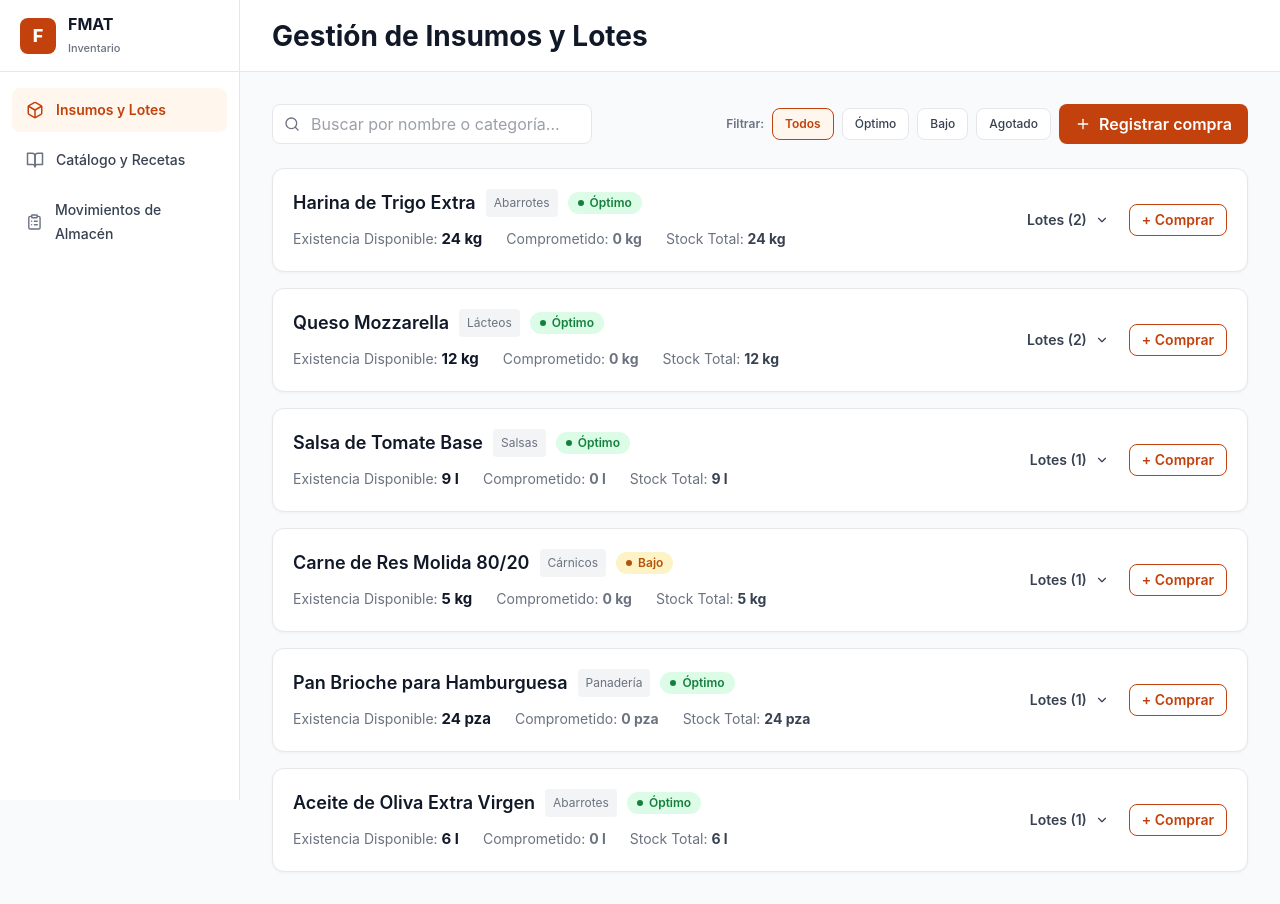
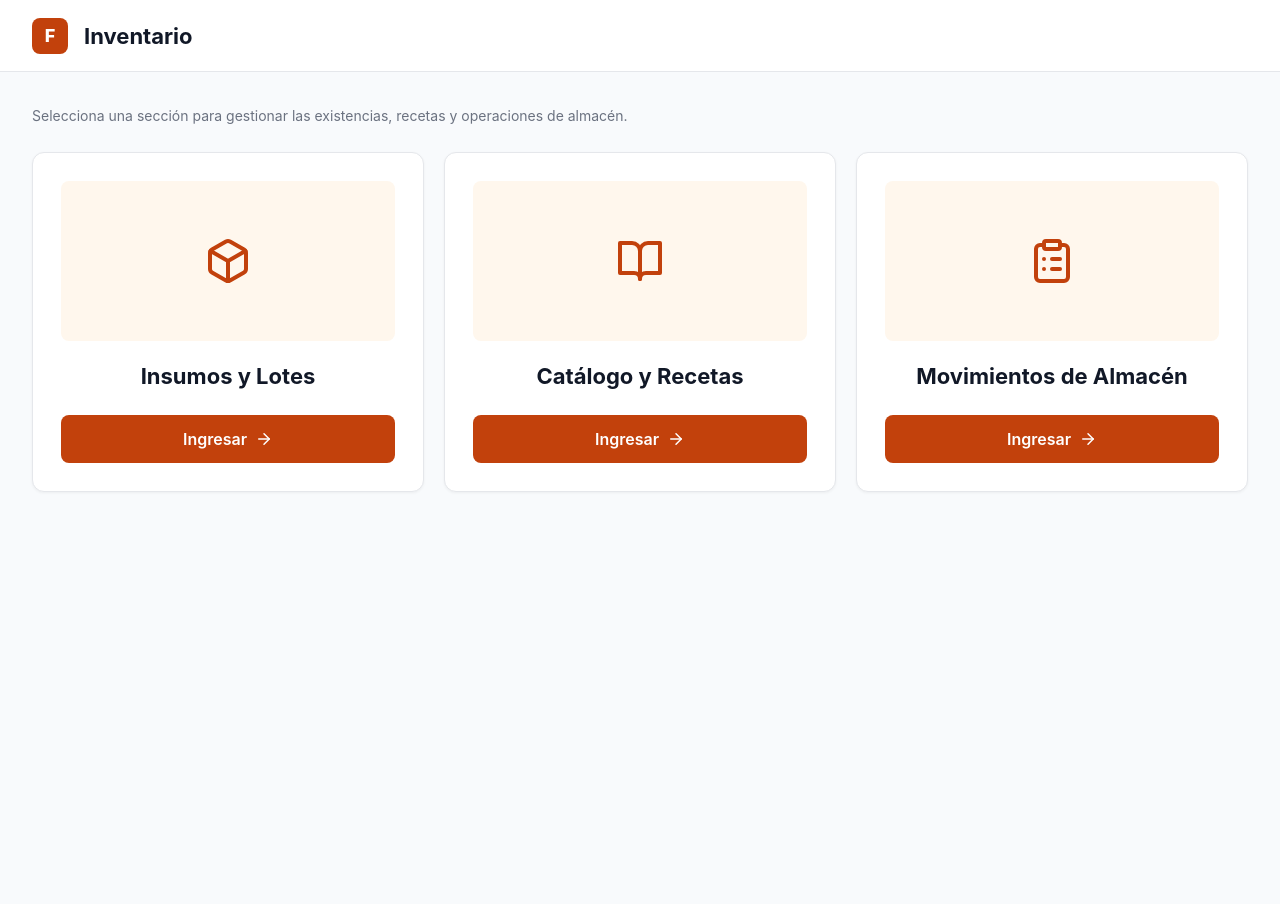
Before and after one commit to FMAT-Restaurant/Inventory-Frontend, a React (Vite) app: page / in a window 1280 px wide. After the commit the page ends 800 px from the top, so only its background shows below. Built offline with nearby package versions, Linux system fonts and the light colour scheme.

Commit message:
fix: implementar menu inicial, eliminando el sidebar

```diff
--- a/src/App.tsx
+++ b/src/App.tsx
@@ -1,14 +1,16 @@
 import { useState } from 'react';
 import { InventoryProvider } from './context/InventoryContext.jsx';
 import { Shell } from './components/layout/Shell.jsx';
+import { MainMenu } from './pages/MainMenu.jsx';
 import { InsumosPage } from './pages/InsumosPage.jsx';
 import { RecetasPage } from './pages/RecetasPage.jsx';
 import { MovimientosPage } from './pages/MovimientosPage.jsx';
 
 function MainApp() {
-  const [activeTab, setActiveTab] = useState('insumos');
+  const [activeTab, setActiveTab] = useState<'menu' | 'insumos' | 'recetas' | 'movimientos'>('menu');
 
   const pageTitles: Record<string, string> = {
+    menu: 'Inventario',
     insumos: 'Gestión de Insumos y Lotes',
     recetas: 'Catálogo de Recetas y Disponibilidad',
     movimientos: 'Movimientos de Almacén'
@@ -16,6 +18,8 @@ function MainApp() {
 
   const renderContent = () => {
     switch (activeTab) {
+      case 'menu':
+        return <MainMenu onSelectModule={(tab: 'insumos' | 'recetas' | 'movimientos') => setActiveTab(tab)} />;
       case 'insumos':
         return <InsumosPage />;
       case 'recetas':
@@ -29,10 +33,7 @@ function MainApp() {
 
   return (
     <Shell
-      activeTab={activeTab}
-      onTabChange={(tab: string) => {
-        setActiveTab(tab);
-      }}
+      onBackToMenu={activeTab !== 'menu' ? () => setActiveTab('menu') : undefined}
       pageTitle={pageTitles[activeTab] || 'Inventario'}
     >
       {renderContent()}
--- a/src/components/layout/Shell.jsx
+++ b/src/components/layout/Shell.jsx
@@ -1,34 +1,36 @@
 import { useInventory } from '../../context/InventoryContext.jsx';
-import { BoxIcon, BookOpenIcon, ClipboardListIcon } from '../ui/Icons.jsx';
+import { ArrowLeftIcon } from '../ui/Icons.jsx';
 
 /**
  * Shell Layout según FMAT-RESTAURANT v2.0
- * Regla 70/20/10, Sidebar fija a la izquierda (Desktop/Tablet) y BottomNav en Mobile.
+ * Layout de ancho completo estandarizado para todas las vistas (Menú y Módulos).
  */
-export function Shell({ activeTab, onTabChange, children, pageTitle, primaryAction }) {
+export function Shell({ onBackToMenu, children, pageTitle, primaryAction }) {
   const { cargando, notificacion } = useInventory();
-
-  const navItems = [
-    { id: 'insumos', label: 'Insumos y Lotes', icon: BoxIcon },
-    { id: 'recetas', label: 'Catálogo y Recetas', icon: BookOpenIcon },
-    { id: 'movimientos', label: 'Movimientos de Almacén', icon: ClipboardListIcon }
-  ];
 
   return (
     <div className="app-shell">
-      {/* Sidebar Desktop / Tablet */}
-      <aside className="app-sidebar">
-        {/* Brand / Logo */}
-        <div
-          style={{
-            height: '72px',
-            display: 'flex',
-            alignItems: 'center',
-            gap: '12px',
-            padding: '0 20px',
-            borderBottom: '1px solid var(--color-border)'
-          }}
+      {/* Main Container a Ancho Completo */}
+      <div className="app-main">
+        {/* Header Superior Estandarizado */}
+        <header className="app-header">
+          <div className="app-header-left">
+            {onBackToMenu ? (
+              <>
+                <button
+                  type="button"
+                  onClick={onBackToMenu}
+                  className="btn-back-menu"
+                  title="Regresar al menú principal"
                 >
+                  <ArrowLeftIcon size={18} />
+                  <span>Volver al Menú</span>
+                </button>
+                <div className="header-divider" />
+                <h1 className="header-page-title">{pageTitle}</h1>
+              </>
+            ) : (
+              <>
                 <div
                   style={{
                     width: '36px',
@@ -46,58 +48,14 @@ export function Shell({ activeTab, onTabChange, children, pageTitle, primaryActi
                 >
                   F
                 </div>
-          <div className="sidebar-brand-title" style={{ display: 'flex', flexDirection: 'column' }}>
-            <span style={{ fontWeight: 700, fontSize: '16px', color: 'var(--color-ink)' }}>FMAT</span>
-            <span style={{ fontSize: '11px', color: 'var(--color-muted)', fontWeight: 500 }}>Inventario</span>
-          </div>
+                <h1 className="header-page-title">{pageTitle}</h1>
+              </>
+            )}
           </div>
 
-        {/* Navigation Links */}
-        <nav style={{ padding: '16px 12px', display: 'flex', flexDirection: 'column', gap: '6px', flex: 1 }}>
-          {navItems.map(item => {
-            const isActive = activeTab === item.id;
-            const Icon = item.icon;
-            return (
-              <button
-                key={item.id}
-                type="button"
-                onClick={() => onTabChange(item.id)}
-                style={{
-                  display: 'flex',
-                  alignItems: 'center',
-                  gap: '12px',
-                  padding: '10px 14px',
-                  borderRadius: 'var(--radius-control)',
-                  border: 'none',
-                  background: isActive ? 'var(--color-primary-soft)' : 'transparent',
-                  color: isActive ? 'var(--color-primary)' : 'var(--color-text)',
-                  fontWeight: isActive ? 600 : 500,
-                  fontSize: 'var(--small-size)',
-                  cursor: 'pointer',
-                  textAlign: 'left',
-                  transition: 'background-color 0.15s ease, color 0.15s ease',
-                  width: '100%'
-                }}
-              >
-                <Icon size={18} color={isActive ? 'var(--color-primary)' : 'var(--color-muted)'} />
-                <span className="nav-label">{item.label}</span>
-              </button>
-            );
-          })}
-        </nav>
-      </aside>
-
-      {/* Main Container */}
-      <div className="app-main">
-        {/* Header */}
-        <header className="app-header">
-          <div>
-            <h1>{pageTitle}</h1>
-          </div>
-
-          <div style={{ display: 'flex', alignItems: 'center', gap: '16px' }}>
+          <div className="app-header-right">
             {cargando && (
-              <span style={{ fontSize: 'var(--caption-size)', color: 'var(--color-primary)', fontWeight: 600 }}>
+              <span className="header-loading-text">
                 Actualizando existencias...
               </span>
             )}
@@ -108,10 +66,8 @@ export function Shell({ activeTab, onTabChange, children, pageTitle, primaryActi
         {/* Notification Toast */}
         {notificacion && (
           <div
+            className="app-notification-toast"
             style={{
-              margin: '16px 32px 0',
-              padding: '12px 16px',
-              borderRadius: 'var(--radius-control)',
               backgroundColor:
                 notificacion.tipo === 'success'
                   ? 'var(--bg-success)'
@@ -127,13 +83,7 @@ export function Shell({ activeTab, onTabChange, children, pageTitle, primaryActi
                   ? 'var(--color-warning)'
                   : notificacion.tipo === 'error'
                   ? 'var(--color-danger)'
-                  : '#1D4ED8',
-              fontSize: 'var(--small-size)',
-              fontWeight: 500,
-              display: 'flex',
-              alignItems: 'center',
-              justifyContent: 'space-between',
-              boxShadow: 'var(--shadow-flat)'
+                  : '#1D4ED8'
             }}
           >
             <span>{notificacion.texto}</span>
@@ -143,36 +93,6 @@ export function Shell({ activeTab, onTabChange, children, pageTitle, primaryActi
         {/* Dynamic Page Content */}
         <main className="app-content">{children}</main>
       </div>
-
-      {/* Bottom Navigation (Mobile < 768px) */}
-      <nav className="app-bottom-nav">
-        {navItems.map(item => {
-          const isActive = activeTab === item.id;
-          const Icon = item.icon;
-          return (
-            <button
-              key={item.id}
-              type="button"
-              onClick={() => onTabChange(item.id)}
-              style={{
-                display: 'flex',
-                flexDirection: 'column',
-                alignItems: 'center',
-                gap: '4px',
-                border: 'none',
-                background: 'transparent',
-                color: isActive ? 'var(--color-primary)' : 'var(--color-muted)',
-                cursor: 'pointer',
-                fontSize: '11px',
-                fontWeight: isActive ? 600 : 400
-              }}
-            >
-              <Icon size={18} color={isActive ? 'var(--color-primary)' : 'var(--color-muted)'} />
-              <span>{item.label.split(' ')[0]}</span>
-            </button>
-          );
-        })}
-      </nav>
     </div>
   );
 }
--- a/src/components/ui/Icons.jsx
+++ b/src/components/ui/Icons.jsx
@@ -239,3 +239,41 @@ export function UtensilsIcon({ size = 28, color = 'currentColor', className = ''
     </svg>
   );
 }
+
+export function ArrowLeftIcon({ size = 18, color = 'currentColor', className = '' }) {
+  return (
+    <svg
+      width={size}
+      height={size}
+      viewBox="0 0 24 24"
+      fill="none"
+      stroke={color}
+      strokeWidth="2"
+      strokeLinecap="round"
+      strokeLinejoin="round"
+      className={className}
+    >
+      <path d="m12 19-7-7 7-7" />
+      <path d="M19 12H5" />
+    </svg>
+  );
+}
+
+export function ArrowRightIcon({ size = 18, color = 'currentColor', className = '' }) {
+  return (
+    <svg
+      width={size}
+      height={size}
+      viewBox="0 0 24 24"
+      fill="none"
+      stroke={color}
+      strokeWidth="2"
+      strokeLinecap="round"
+      strokeLinejoin="round"
+      className={className}
+    >
+      <path d="M5 12h14" />
+      <path d="m12 5 7 7-7 7" />
+    </svg>
+  );
+}
--- a/src/index.css
+++ b/src/index.css
@@ -120,7 +120,7 @@ small {
   color: var(--color-muted);
 }
 
-/* Layout Shell */
+/* Layout Shell (Ancho Completo sin Sidebar) */
 .app-shell {
   display: flex;
   min-height: 100vh;
@@ -128,35 +128,13 @@ small {
   background-color: var(--color-canvas);
 }
 
-.app-sidebar {
-  width: 240px;
-  background-color: var(--color-surface);
-  border-right: 1px solid var(--color-border);
-  display: flex;
-  flex-direction: column;
-  position: fixed;
-  top: 0;
-  bottom: 0;
-  left: 0;
-  z-index: 40;
-  transition: width 0.2s ease;
-}
-
-.app-sidebar-collapsed {
-  width: 68px;
-}
-
 .app-main {
   flex: 1;
-  margin-left: 240px;
+  width: 100%;
+  margin-left: 0;
   display: flex;
   flex-direction: column;
   min-height: 100vh;
-  transition: margin-left 0.2s ease;
-}
-
-.app-main-collapsed {
-  margin-left: 68px;
 }
 
 .app-header {
@@ -172,6 +150,72 @@ small {
   z-index: 30;
 }
 
+.app-header-left {
+  display: flex;
+  align-items: center;
+  gap: 16px;
+}
+
+.header-divider {
+  width: 1px;
+  height: 24px;
+  background-color: var(--color-border);
+}
+
+.header-page-title {
+  font-size: var(--h2-size);
+  line-height: var(--h2-line);
+  font-weight: 700;
+  color: var(--color-ink);
+  margin: 0;
+}
+
+.btn-back-menu {
+  display: inline-flex;
+  align-items: center;
+  gap: 8px;
+  padding: 8px 14px;
+  border-radius: var(--radius-control);
+  border: 1px solid var(--color-border);
+  background-color: var(--color-surface);
+  color: var(--color-text);
+  font-size: var(--small-size);
+  font-weight: 600;
+  cursor: pointer;
+  transition: all 0.15s ease;
+  outline: none;
+}
+
+.btn-back-menu:hover {
+  background-color: var(--color-primary-soft);
+  color: var(--color-primary);
+  border-color: var(--color-primary);
+}
+
+.app-header-right {
+  display: flex;
+  align-items: center;
+  gap: 16px;
+}
+
+.header-loading-text {
+  font-size: var(--caption-size);
+  color: var(--color-primary);
+  font-weight: 600;
+}
+
+.app-notification-toast {
+  margin: 16px 32px 0;
+  padding: 12px 16px;
+  border-radius: var(--radius-control);
+  font-size: var(--small-size);
+  font-weight: 500;
+  display: flex;
+  align-items: center;
+  justify-content: space-between;
+  box-shadow: var(--shadow-flat);
+}
+
 .app-content {
   padding: 32px;
   flex: 1;
@@ -180,63 +224,44 @@ small {
   margin: 0 auto;
 }
 
-/* Barra inferior móvil */
-.app-bottom-nav {
-  display: none;
-  position: fixed;
-  bottom: 0;
-  left: 0;
-  right: 0;
-  height: 64px;
-  background-color: var(--color-surface);
-  border-top: 1px solid var(--color-border);
-  z-index: 50;
-  justify-content: space-around;
-  align-items: center;
-}
-
-/* Breakpoint Tablet (768px a 1199px) */
-@media (min-width: 768px) and (max-width: 1199px) {
-  .app-sidebar {
-    width: 68px;
-  }
-  .app-sidebar .nav-label,
-  .app-sidebar .sidebar-brand-title {
-    display: none;
-  }
-  .app-main {
-    margin-left: 68px;
-  }
+/* Breakpoints Responsivos para Layout y Páginas */
+@media (max-width: 1024px) {
   .app-header {
     padding: 0 24px;
   }
   .app-content {
     padding: 24px;
   }
+  .app-notification-toast {
+    margin: 16px 24px 0;
+  }
 }
 
-/* Breakpoint Mobile (< 768px) */
 @media (max-width: 767px) {
-  .app-sidebar {
-    display: none;
-  }
-  .app-main {
-    margin-left: 0 !important;
-    padding-bottom: 72px; /* espacio para bottom nav */
-  }
   .app-header {
     padding: 0 16px;
-    height: 60px;
+    height: auto;
+    min-height: 60px;
+    flex-wrap: wrap;
+    gap: 8px;
+    padding-top: 10px;
+    padding-bottom: 10px;
+  }
+  .app-header-left {
+    gap: 10px;
+  }
+  .header-page-title {
+    font-size: 18px;
   }
   .app-content {
     padding: 16px;
   }
-  .app-bottom-nav {
-    display: flex;
+  .app-notification-toast {
+    margin: 12px 16px 0;
   }
 }
 
-/* Grids responsivos */
+/* Grids responsivos de páginas internas y menú */
 .grid-responsive {
   display: grid;
   grid-template-columns: repeat(3, minmax(0, 1fr));
--- /dev/null
+++ b/src/pages/MainMenu.jsx
@@ -0,0 +1,103 @@
+import { Card } from '../components/ui/Card.jsx';
+import { Button } from '../components/ui/Button.jsx';
+import { BoxIcon, BookOpenIcon, ClipboardListIcon, ArrowRightIcon } from '../components/ui/Icons.jsx';
+
+/**
+ * Menú Inicial según FMAT-RESTAURANT v2.0
+ * Vista estandarizada con tarjetas grandes para Insumos, Recetas y Movimientos.
+ */
+export function MainMenu({ onSelectModule }) {
+  const modules = [
+    {
+      id: 'insumos',
+      title: 'Insumos y Lotes',
+      icon: BoxIcon
+    },
+    {
+      id: 'recetas',
+      title: 'Catálogo y Recetas',
+      icon: BookOpenIcon
+    },
+    {
+      id: 'movimientos',
+      title: 'Movimientos de Almacén',
+      icon: ClipboardListIcon
+    }
+  ];
+
+  return (
+    <div style={{ display: 'flex', flexDirection: 'column', gap: '24px' }}>
+      <div>
+        <p style={{ fontSize: 'var(--small-size)', color: 'var(--color-muted)' }}>
+          Selecciona una sección para gestionar las existencias, recetas y operaciones de almacén.
+        </p>
+      </div>
+
+      {/* Grid estándar idéntico al resto de las páginas */}
+      <div className="grid-responsive">
+        {modules.map(mod => {
+          const Icon = mod.icon;
+          return (
+            <Card
+              key={mod.id}
+              padding="28px"
+              hoverable
+              onClick={() => onSelectModule(mod.id)}
+              style={{
+                display: 'flex',
+                flexDirection: 'column',
+                justifyContent: 'space-between',
+                gap: '24px',
+                minHeight: '290px'
+              }}
+            >
+              <div style={{ display: 'flex', flexDirection: 'column', gap: '20px' }}>
+                {/* Contenedor de Icono Minimalista FMAT v2.0 */}
+                <div
+                  style={{
+                    height: '160px',
+                    borderRadius: 'var(--radius-control)',
+                    backgroundColor: 'var(--color-primary-soft)',
+                    display: 'flex',
+                    alignItems: 'center',
+                    justifyContent: 'center',
+                    color: 'var(--color-primary)'
+                  }}
+                >
+                  <Icon size={48} color="var(--color-primary)" />
+                </div>
+
+                {/* Título claro y centrado */}
+                <h2
+                  style={{
+                    fontSize: 'var(--h2-size)',
+                    fontWeight: 700,
+                    color: 'var(--color-ink)',
+                    textAlign: 'center',
+                    margin: 0
+                  }}
+                >
+                  {mod.title}
+                </h2>
+              </div>
+
+              {/* Botón de acción Ingresar */}
+              <Button
+                variant="primary"
+                size="lg"
+                fullWidth
+                onClick={e => {
+                  e.stopPropagation();
+                  onSelectModule(mod.id);
+                }}
+              >
+                <span>Ingresar</span>
+                <ArrowRightIcon size={18} />
+              </Button>
+            </Card>
+          );
+        })}
+      </div>
+    </div>
+  );
+}
```
Lines whose indentation alone changed are shown as unchanged.
